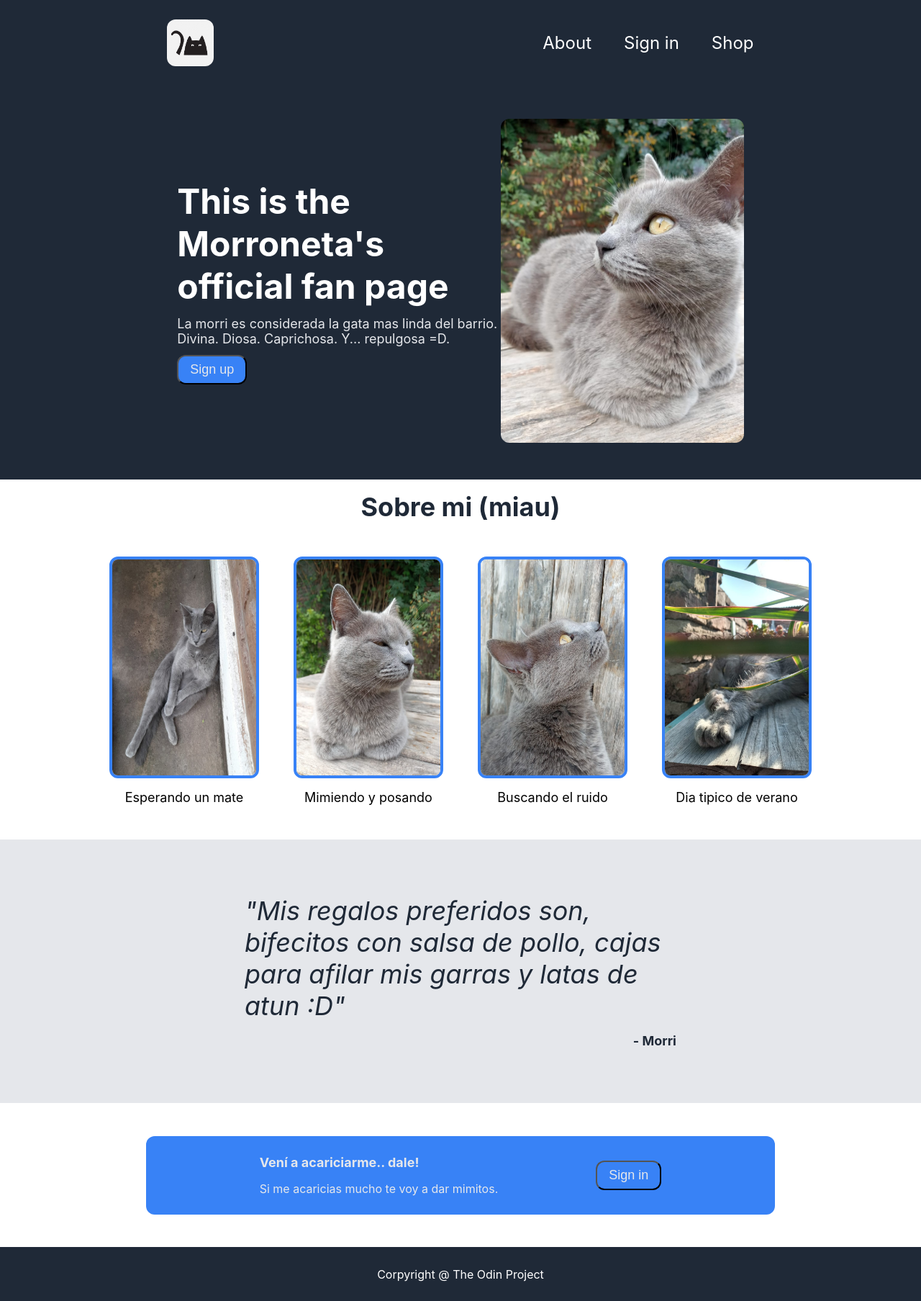
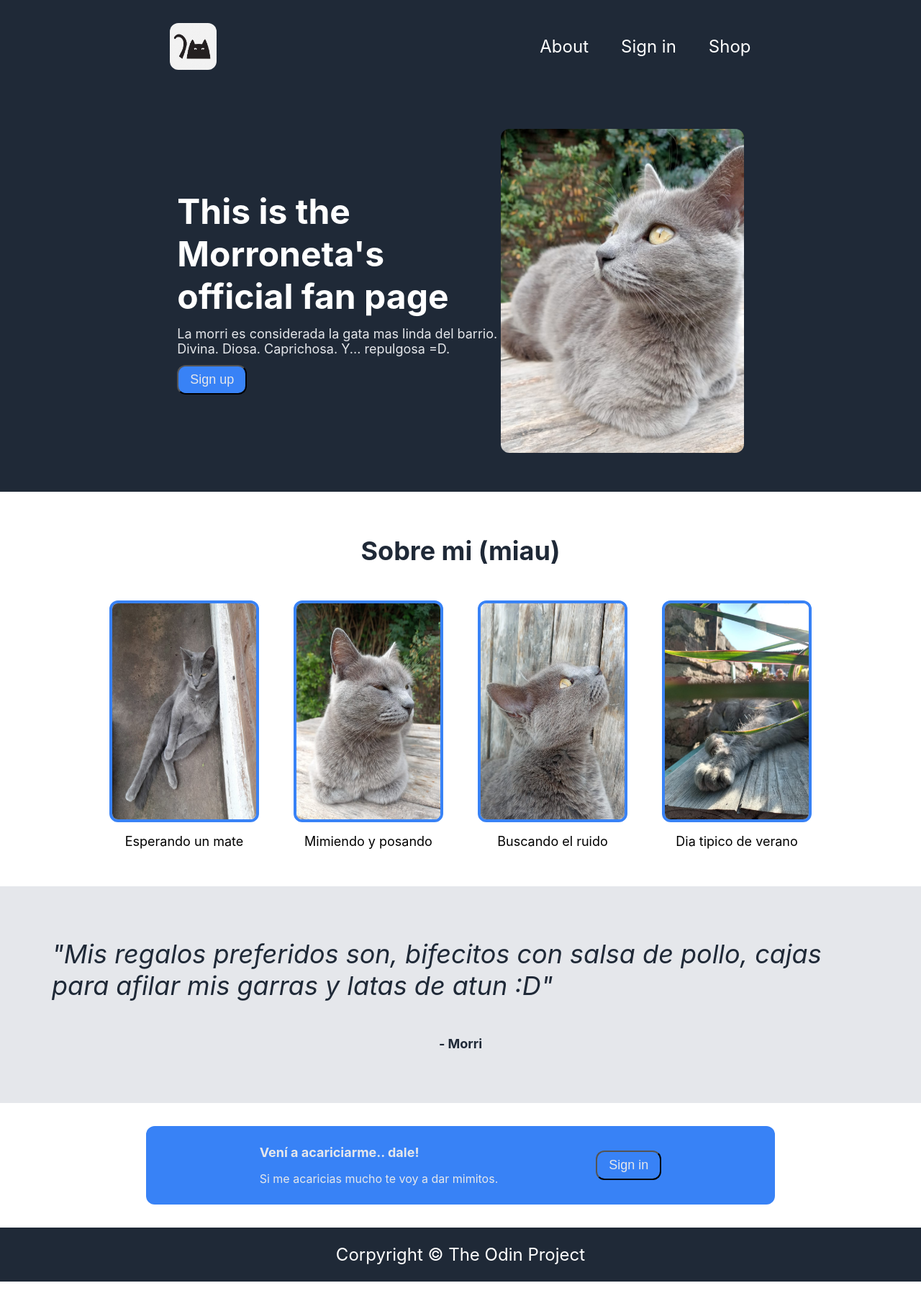
Before and after one commit to marcosarri95/Landing-page, a plain HTML site: page index.html in a window 1280 px wide. Shown: the whole page at 72% size. After the commit the page ends 1780 px from the top, so only its background shows below. Drawn offline with Linux system fonts and the light colour scheme.

Commit message:
add index.html

```diff
--- a/index.html
+++ b/index.html
@@ -74,7 +74,7 @@
 
     <div class="footer">
 
-        <div class="corpy">Corpyright @ The Odin Project</div>
+        <div class="corpy">Corpyright © The Odin Project</div>
     </div>
 
   </body>
--- a/styles.css
+++ b/styles.css
@@ -10,13 +10,13 @@ body {
 
   .header {
     flex-shrink: 0;
-    height: 70px;
     display: flex;
     background: #1F2937;
     color: white;
     align-items: center;
     justify-content: space-around;
-    padding: 24px;
+    padding: 32px;
+    flex-wrap: nowrap;
   }
 
     .header img{
@@ -36,6 +36,7 @@ body {
         display:flex;
         list-style: none;
         gap: 45px;
+        flex-wrap: wrap;
     }
 
     .links a{
@@ -49,14 +50,14 @@ body {
     /*inicio principal*/
 
     .principal{
-        flex-shrink: 0;
-    height: 500px;
+    flex-shrink: 0;
+    flex-wrap: wrap;
     display: flex;
     background: #1F2937;
     color: white;
     align-items: center;
     justify-content: center;
-    padding: 24px;
+    padding: 50px;
     flex-wrap: wrap;
     }
 
@@ -74,6 +75,7 @@ body {
         flex-direction: column;
         justify-content: center;
         gap: 12px;
+
     }
 
     .descripcion .titulo{
@@ -108,7 +110,7 @@ body {
         flex-shrink: 0;
         display: flex;
         flex-direction: column;
-        height: 500px;
+        padding: 44px;
         align-items: center;
         justify-items: center;
     }
@@ -126,6 +128,7 @@ body {
     }
 
     .galeria .fotos{
+        flex-wrap: wrap;
         flex-shrink: 0;
         display: flex;
         align-items: center;
@@ -163,19 +166,19 @@ body {
     .descripcion-c{
         display: flex;
         flex-direction: column;
-        padding: 8px;
+        padding: 56px;
         justify-content: center;
         align-items: center;
-        height: 350px;
         background-color: #E5E7EB;
         gap:16px;
+        flex-wrap: wrap;
     }
 
     .descripcion-c .frase{
         font-size: 36px;
         font-style: italic;
         color: #1F2937;
-        width: 600px;
+        padding: 16px;
     }
 
     .descripcion-c .autor{
@@ -183,7 +186,7 @@ body {
         font-weight: bold;
         color: #1F2937;
         text-align: end;
-        width: 600px;
+        padding: 16px;
     }
 
 
@@ -193,9 +196,10 @@ body {
 
     .contacto{
         display: flex;
-        height: 200px;
+        padding: 32px;
         align-items: center;
         justify-content: center;
+        flex-wrap: wrap;
     }
 
     .contacto .relleno{
@@ -251,6 +255,7 @@ body {
 
     .footer .corpy{
         color:white;
+        font-size: 24px;
     }
 
     /*fin footer*/
```
